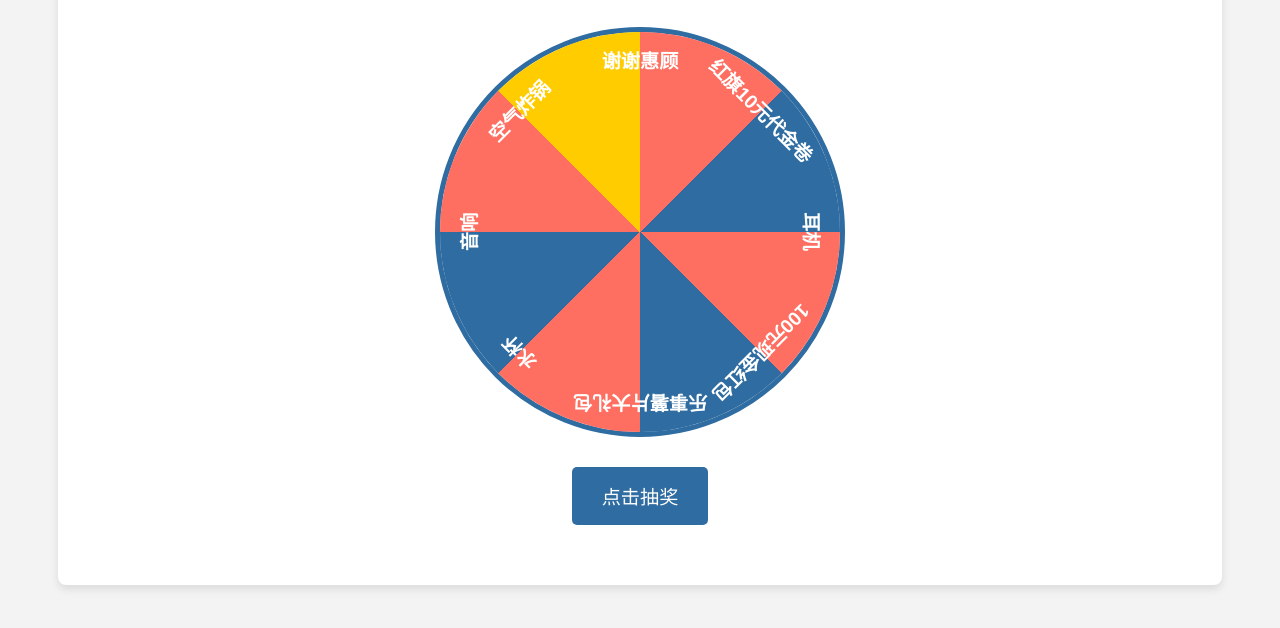
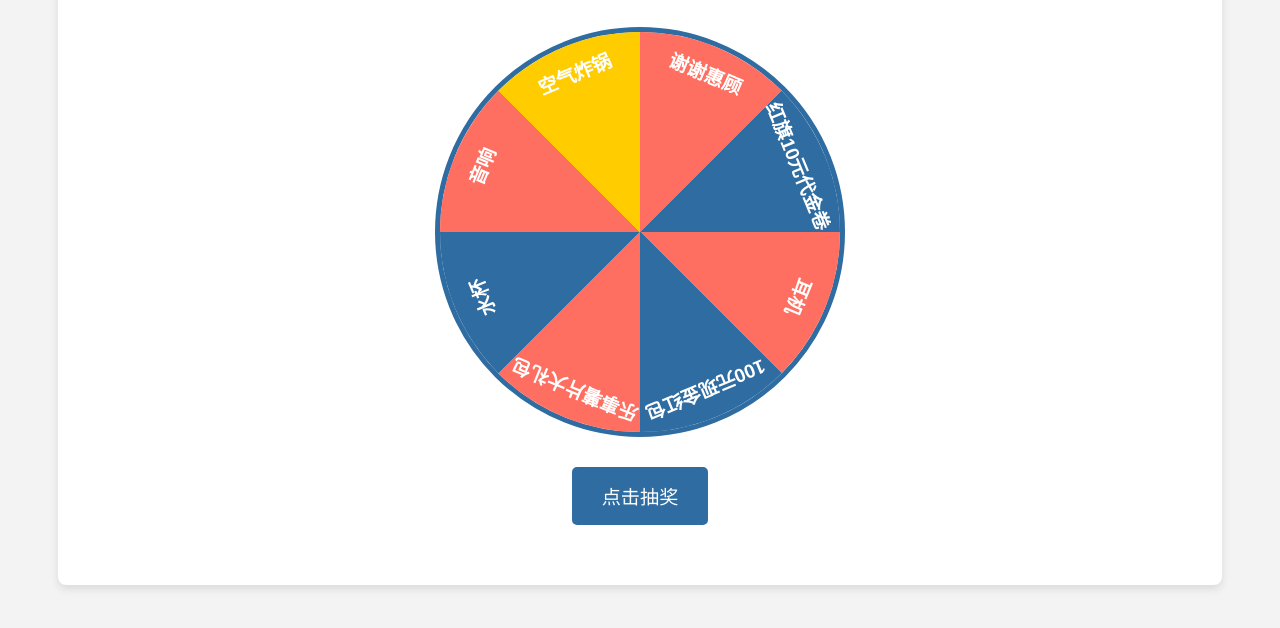
Before and after one commit to redbluetulip/web, a plain HTML site: page index.html in a window 1280 px wide. Shown: the part 186-814 px from the top of the page. Drawn offline with Linux system fonts and the light colour scheme.

Commit message:
Update index.html

```diff
--- a/index.html
+++ b/index.html
@@ -85,14 +85,14 @@
         <h1>惊喜抽奖活动</h1>
         <div class="wheel-container">
             <div class="wheel" id="wheel">
-                <div style="transform: rotate(0deg);">谢谢惠顾</div>
-                <div style="transform: rotate(45deg);">红旗10元代金卷</div>
-                <div style="transform: rotate(90deg);">耳机</div>
-                <div style="transform: rotate(135deg);">100元现金红包</div>
-                <div style="transform: rotate(180deg);">乐事薯片大礼包</div>
-                <div style="transform: rotate(225deg);">水杯</div>
-                <div style="transform: rotate(270deg);">音响</div>
-                <div style="transform: rotate(315deg);" class="gold">空气炸锅</div> <!-- 金色标注空气炸锅 -->
+                <div style="transform: rotate(22.5deg);">谢谢惠顾</div>
+                <div style="transform: rotate(67.5deg);">红旗10元代金卷</div>
+                <div style="transform: rotate(112.5deg);">耳机</div>
+                <div style="transform: rotate(157.5deg);">100元现金红包</div>
+                <div style="transform: rotate(202.5deg);">乐事薯片大礼包</div>
+                <div style="transform: rotate(247.5deg);">水杯</div>
+                <div style="transform: rotate(292.5deg);">音响</div>
+                <div style="transform: rotate(337.5deg);" class="gold">空气炸锅</div> <!-- 金色标注空气炸锅 -->
             </div>
         </div>
         <button onclick="drawPrize()">点击抽奖</button>
```
